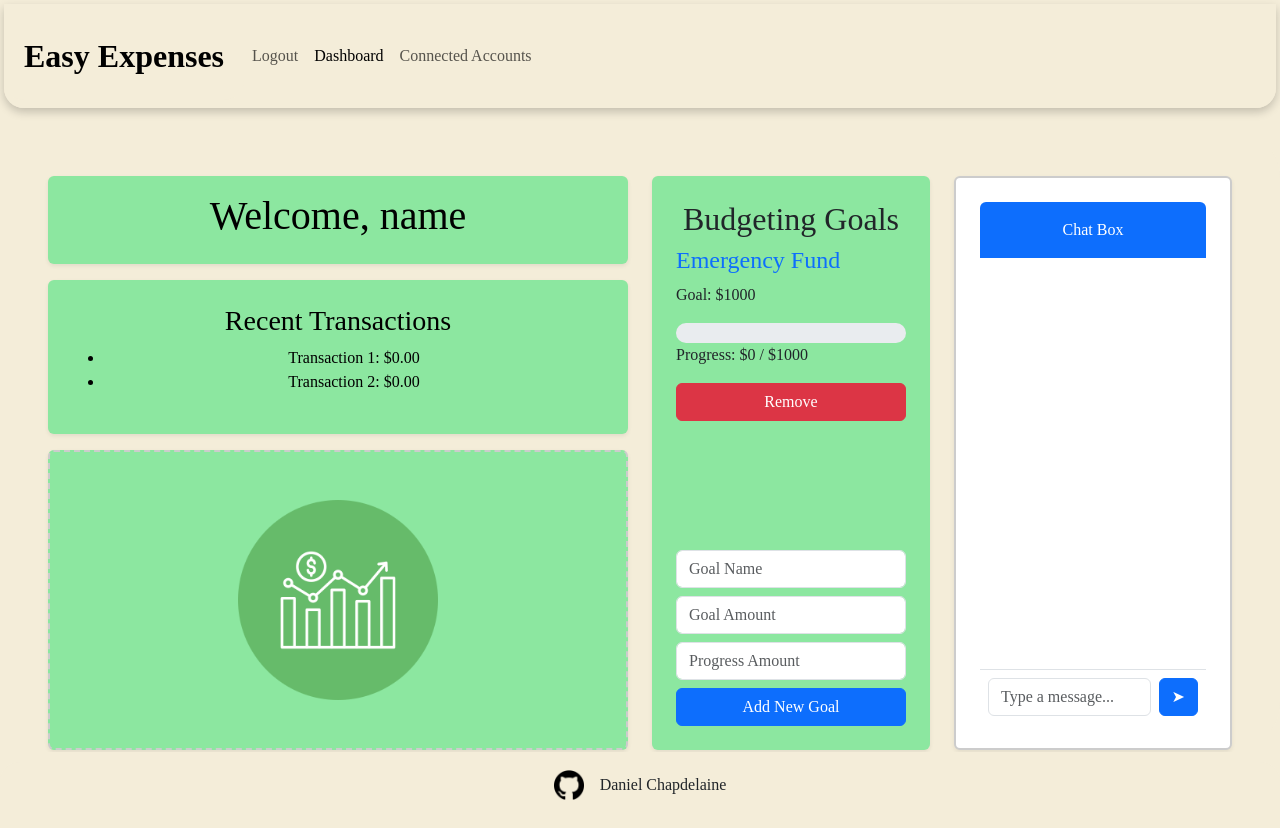
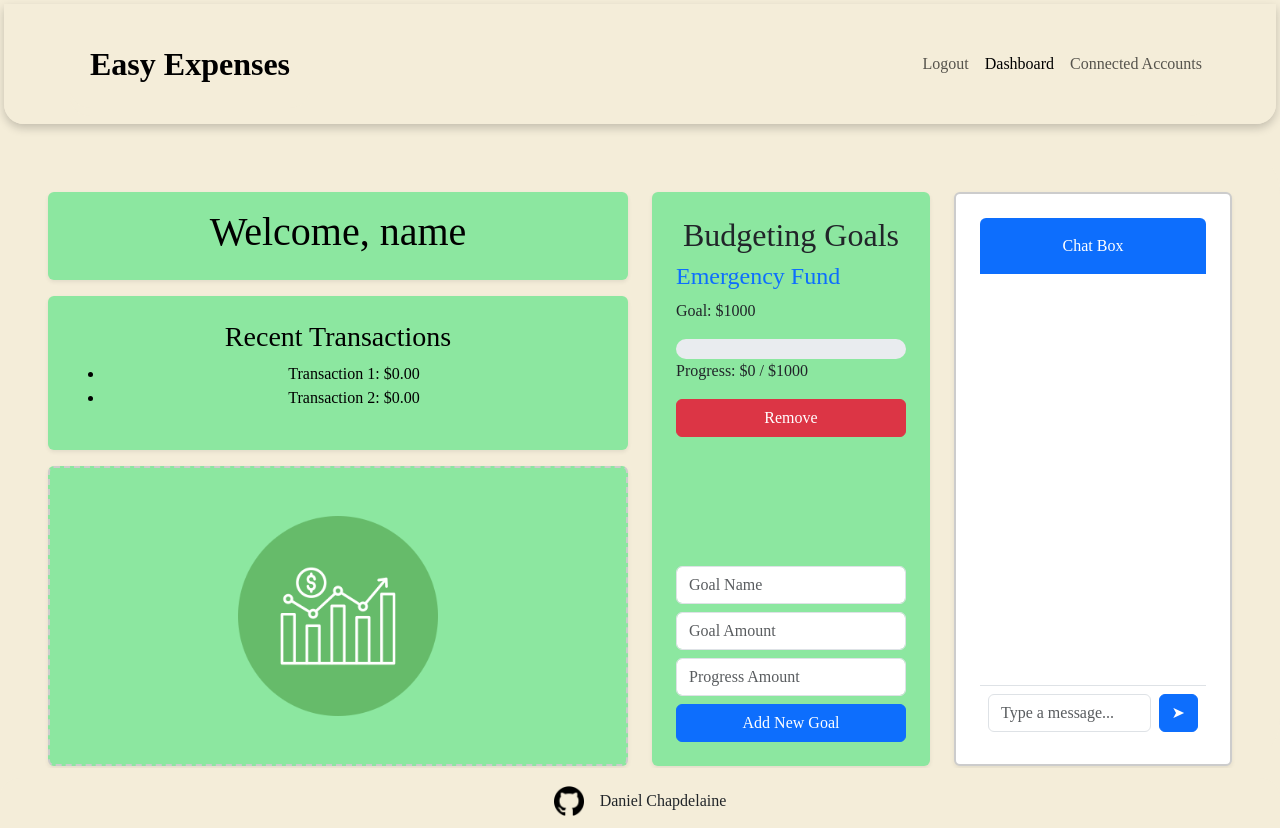
Before and after one commit to dan4chap/startup, a React (Vite) app: page / in a window 1280 px wide. Both pictures are taken after typing "name@example.com", "Sample123" into the empty fields and a click on the button "Submit". Built offline with nearby package versions, Linux system fonts and the light colour scheme.

Commit message:
fixing bootstrap js stuff

```diff
--- a/src/app.jsx
+++ b/src/app.jsx
@@ -1,11 +1,13 @@
 import React from 'react';
 import 'bootstrap/dist/css/bootstrap.min.css';
+import 'bootstrap/dist/js/bootstrap.bundle.min.js';
 import './app.css';
 
 import { BrowserRouter, NavLink, Route, Routes } from 'react-router-dom';
 import { Login } from './login/login';
 import { Dashboard } from './dashboard/dashboard';
 import { Accounts } from './accounts/accounts';
+import { Navbar, Nav, Container } from 'react-bootstrap';
 
 export default function App() {
     const [user, setUser] = React.useState(localStorage.getItem('user') || null);
@@ -20,33 +22,27 @@ export default function App() {
         <BrowserRouter>
             <div className="app">
                 <header>
-                    <nav className="navbar navbar-expand-lg navbar-light">
-                        <NavLink className="navbar-brand" to="">Easy Expenses</NavLink>
-                        <button className="navbar-toggler" type="button" data-bs-toggle="collapse" data-bs-target="#navbarNavAltMarkup" aria-controls="navbarNavAltMarkup" aria-expanded="false" aria-label="Toggle navigation">
-                            <span className="navbar-toggler-icon"></span>
-                        </button>
-                        <div className="collapse navbar-collapse" id="navbarNavAltMarkup">
-                            <ul className="navbar-nav">
-                                <li className="nav-item active">
+                    <Navbar className="navbar" expand="sm">
+                    <Container className="navbar">
+                        <Navbar.Brand as={NavLink} to="/">Easy Expenses</Navbar.Brand>
+                        <Navbar.Toggle aria-controls="navbarNavAltMarkup" />
+                        <Navbar.Collapse id="navbarNavAltMarkup">
+                        <Nav className="ms-auto">
                             {user ? (
-                                        <NavLink className="nav-link" to="/" onClick={handleLogout}>Logout</NavLink>
+                            <Nav.Link as={NavLink} to="/" onClick={handleLogout}>Logout</Nav.Link>
                             ) : (
-                                        <NavLink className="nav-link" to="/">Login</NavLink>
+                            <Nav.Link as={NavLink} to="/">Login</Nav.Link>
                             )}
-                                </li>
                             {user && (
                             <>
-                                        <li className="nav-item">
-                                            <NavLink className="nav-link" to="/dashboard">Dashboard</NavLink>
-                                        </li>
-                                        <li className="nav-item">
-                                            <NavLink className="nav-link" to="/accounts">Connected Accounts</NavLink>
-                                        </li>
+                                <Nav.Link as={NavLink} to="/dashboard">Dashboard</Nav.Link>
+                                <Nav.Link as={NavLink} to="/accounts">Connected Accounts</Nav.Link>
                             </>
                             )}
-                            </ul>
-                        </div>
-                    </nav>
+                        </Nav>
+                        </Navbar.Collapse>
+                    </Container>
+                    </Navbar>
                 </header>
 
                 <Routes>
```
Lines whose indentation alone changed are shown as unchanged.
